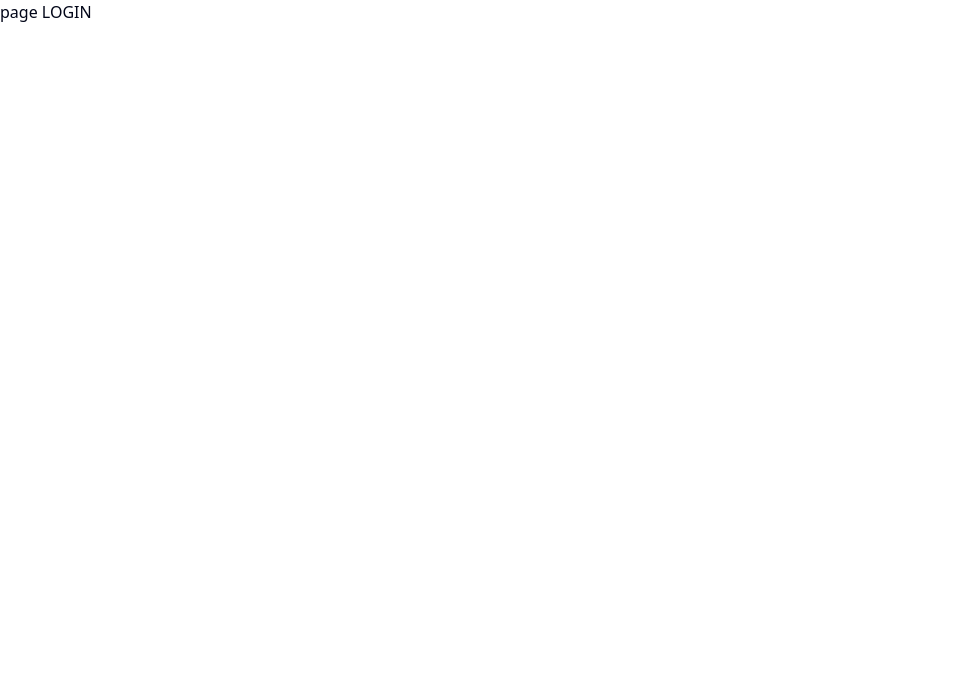
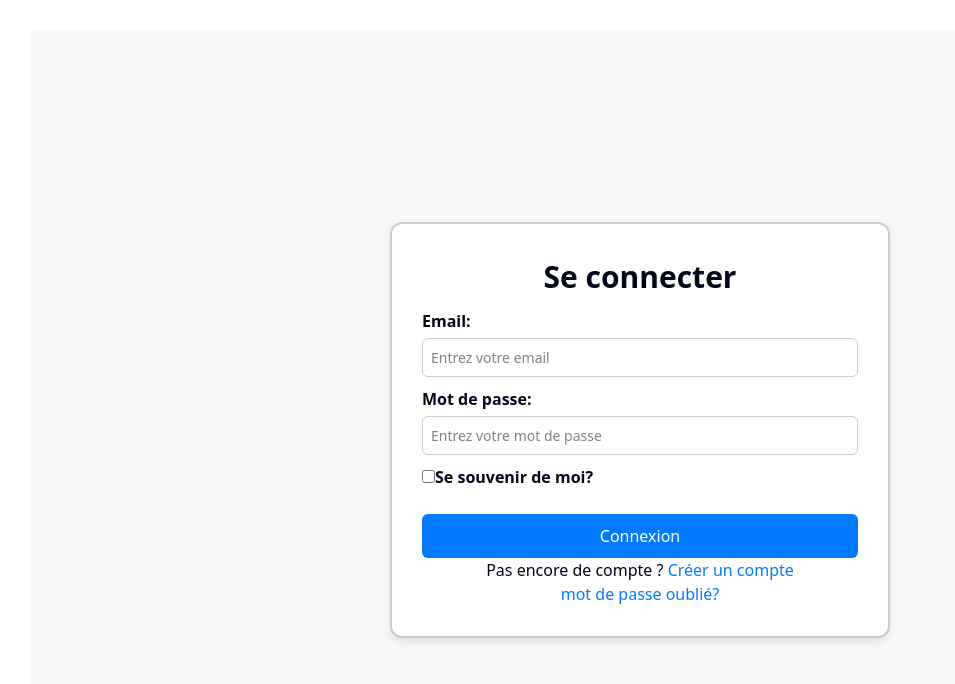
Before and after one commit to Adnane-Louardi-dev/student-task-manager, a Next.js app: page /dashboard/log-in in a window 1280 px wide. Shown: the top 684 px of the page, without its empty margins (0-955 px from the left). Built offline with nearby package versions, Linux system fonts and the light colour scheme.

Commit message:
modifications and a forgot password page

```diff
--- a/src/app/dashboard/log-in/page.css
+++ b/src/app/dashboard/log-in/page.css
@@ -0,0 +1,69 @@
+.forme {
+  display: flex;
+  justify-content: center;
+  align-items: center;
+  height: 100vh; /* full screen height */
+  background-color: #f9f9f9;
+  margin: 30px;
+
+}
+
+/* Style the form itself */
+.formulaire {
+  display: flex;
+  flex-direction: column;
+  padding: 30px;
+  border: 2px solid #ccc;
+  border-radius: 12px;
+  background-color: #ffffff;
+  width: 500px;
+  box-shadow: 0 4px 8px rgba(0, 0, 0, 0.1);
+}
+
+.formulaire label {
+  margin-top: 10px;
+  margin-bottom: 5px;
+  font-weight: bold;
+}
+
+.formulaire input,
+.formulaire textarea {
+  padding: 8px;
+  border: 1px solid #ccc;
+  border-radius: 6px;
+  font-size: 14px;
+}
+
+
+.formulaire button {
+  margin-top: 20px;
+  padding: 10px;
+  background-color: #007bff;
+  color: white;
+  border: none;
+  border-radius: 6px;
+  cursor: pointer;
+  font-size: 16px;
+}
+
+.formulaire button:hover {
+  background-color: #0056b3;
+}
+.p{
+    text-align: center;
+}
+a{
+    color:#007bff
+
+}
+h2{
+    text-align: center;
+    font-size:30px;
+    font-weight: bold;
+}
+.forgotpassword{
+    text-align: center;
+}
+a:hover{
+    text-decoration: underline ;
+}
--- a/src/app/dashboard/log-in/page.tsx
+++ b/src/app/dashboard/log-in/page.tsx
@@ -1,5 +1,89 @@
-export default function Page() {
+'use client';
+import React, { useEffect, useState } from 'react';
+import './page.css';
+
+function Login() {
+  const [rememberMe, setRememberMe] = useState(false);
+
+  // Check if "remember me" info is in localStorage when the component mounts
+  useEffect(() => {
+    const savedEmail = localStorage.getItem('email');
+    const savedPassword = localStorage.getItem('password');
+
+    if (savedEmail && savedPassword) {
+      // Automatically fill the form if data is found
+      document.getElementById('email').value = savedEmail;
+      document.getElementById('password').value = savedPassword;
+      setRememberMe(true); // Keep the checkbox checked
+    }
+  }, []);
+
+  // Handle login form submission
+  const handleLogin = (e: React.FormEvent<HTMLFormElement>) => {
+    e.preventDefault();
+    const form = e.currentTarget;
+    const email = form.elements['email'].value;
+    const password = form.elements['password'].value;
+
+    const storedUser = localStorage.getItem(email);
+
+    if (!storedUser) {
+      alert("Cet email n'existe pas.");
+      return;
+    }
+
+    const user = JSON.parse(storedUser);
+
+    if (user.password !== password) {
+      alert("Mot de passe incorrect.");
+      return;
+    }
+
+    // If "Remember me" is checked, store the credentials in localStorage
+    if (rememberMe) {
+      localStorage.setItem('email', email);
+      localStorage.setItem('password', password);
+    } else {
+      localStorage.removeItem('email');
+      localStorage.removeItem('password');
+    }
+
+    alert("Connexion réussie !");
+    // redirect or set session logic here
+  };
+
+  // Handle checkbox change
+  const handleCheckboxChange = (e: React.ChangeEvent<HTMLInputElement>) => {
+    setRememberMe(e.target.checked);
+  };
+
   return (
-      <h1>page LOGIN</h1>
-  )
+    <div className='forme'>
+      <form onSubmit={handleLogin} className='formulaire'>
+        <h2>Se connecter</h2>
+        <label htmlFor='email'>Email:</label>
+        <input type='email' name='email' id='email' required placeholder='Entrez votre email' />
+
+        <label htmlFor='password'>Mot de passe:</label>
+        <input type='password' name='password' id='password' required placeholder='Entrez votre mot de passe' />
+
+        <label htmlFor="subscribe">
+          <input
+            type="checkbox"
+            id="rememberpassword"
+            name="rememberpassword"
+            checked={rememberMe}
+            onChange={handleCheckboxChange}
+          />
+          Se souvenir de moi?
+        </label>
+
+        <button type='submit'>Connexion</button>
+        <p className='p'>Pas encore de compte ? <a href='sign-in'>Créer un compte</a></p>
+        <a href='./mot-de-passe-oublie'className='forgotpassword'>mot de passe oublié?</a>
+      </form>
+    </div>
+  );
 }
+
+export default Login;
--- /dev/null
+++ b/src/app/dashboard/mot-de-passe-oublie/page.css
@@ -0,0 +1,69 @@
+
+.container {
+  display: flex;
+  justify-content: center;  /* Center horizontally */
+  align-items: center;      /* Center vertically */
+  height: 100vh;       /* Full height of the viewport */
+  margin:0;
+
+  background-color: #f9f9f9; /* Optional styling */
+
+}
+
+.centercontainer {
+
+  padding: 2rem;
+  background-color: white; /* Optional: to make the box stand out */
+  border-radius: 10px;
+  box-shadow: 0 0 10px rgba(0,0,0,0.1);
+  border: solid black;
+}
+.Email{
+    border: solid black;
+    border-radius:5px;
+    margin: 10px;
+    width: 500px;        /* Make it wider */
+  height: 40px;        /* Make it taller */
+  font-size: 16px;     /* Bigger text inside */
+  padding: 8px 12px;   /* Optional: more spacing inside */
+}
+
+.title{
+    font-size: 20px;
+    font-weight: bold;
+
+}
+.firstline{
+     height: 1px;               /* Thickness */
+  background-color: black;   /* Color */
+  border: none;              /* Remove default border */
+  margin: 1rem 0;            /* Optional spacing */
+}
+.paragraph{
+    font-size: 20px
+}
+button.btnone, button.btntwo {
+
+
+  gap: 30px;
+
+  padding: 10px 20px;
+  font-size: 14px;
+  border: solid;
+  border-radius: 10px;
+  cursor: pointer;
+  margin-top: 10px;
+  gap: 10px;
+}
+
+.btnone {
+  background-color: blue;
+  color: white;
+}
+
+.btntwo {
+  background-color: white;
+  color: black;
+  border: solid black;
+  margin: 10px;
+}
--- /dev/null
+++ b/src/app/dashboard/mot-de-passe-oublie/page.tsx
@@ -0,0 +1,55 @@
+'use client'
+
+
+import React, { useState } from 'react';
+import './page.css'
+function motdepasseoublie() {
+    const [email, setEmail] = useState('');
+  const [error, setError] = useState('');
+
+  const handleSubmit = (e: React.FormEvent) => {
+    e.preventDefault();
+
+    // Check if the email exists in localStorage
+    const userData = JSON.parse(localStorage.getItem(email) || '{}');
+
+    if (!userData || Object.keys(userData).length === 0) {
+      setError("Cet email n'existe pas.");
+    } else {
+      setError('');
+      alert("Un email a été envoyé pour récupérer votre mot de passe.");
+      // Proceed to password reset logic or show success message
+    }
+
+}
+
+
+    return (
+        <div className='container'>
+            <div className='centercontainer'>
+            <p className='title'>trouvez votre compte</p>
+            <hr className='firstline'></hr>
+            <p className='paragraph'>Veuillez entrer votre e-mail  pour rechercher votre compte.</p>
+            <form onSubmit={handleSubmit}>
+          <input
+            type='email'
+            placeholder="email"
+            className="Email"
+            required
+            value={email}
+            onChange={(e) => setEmail(e.target.value)} // Bind email state
+          />
+          {error && <p style={{color: 'red'}}>{error}</p>}  {/* Display error message if email does not exist */}
+            <hr/>
+            <div className='buttons'>
+               <button type='submit' className='btnone'>confirmer</button>
+
+               <button  type='submit' className='btntwo'>annuler</button>
+
+            </div>
+         </form>
+    </div>
+ </div>
+    )
+}
+export default motdepasseoublie;
--- a/src/app/dashboard/sign-in/page.css
+++ b/src/app/dashboard/sign-in/page.css
@@ -56,3 +56,7 @@ a{
     color:#007bff
 
 }
+a:hover{
+  text-decoration: underline;
+
+}
--- a/src/app/dashboard/sign-in/page.tsx
+++ b/src/app/dashboard/sign-in/page.tsx
@@ -3,50 +3,86 @@ import React from 'react';
 import './page.css';
 
 function Join() {
-  const handlChange = (e: React.FormEvent<HTMLFormElement>) => {
+  const handleChange = (e: React.FormEvent<HTMLFormElement>) => {
     e.preventDefault();
-    const forme = e.currentTarget;
+    const form = e.currentTarget;
 
-    const nom = forme.elements["nom"].value;
-    const prenom = forme.elements["prenom"].value;
-    const email = forme.elements["email"].value;
-    const password = forme.elements["password"].value;
-    const confpassword = forme.elements["confpassword"].value;
+    const nom = form.elements["nom"].value;
+    const prenom = form.elements["prenom"].value;
+    const email = form.elements["email"].value;
+    const password = form.elements["password"].value;
+    const confpassword = form.elements["confpassword"].value;
+    const code = form.elements["code"].value;
+    const birthdateValue = form.elements["birthdate"].value;
+
+    // Check if the names contain numbers
+    const nameRegex = /^[A-Za-zÀ-ÿ\s'-]+$/;
+
+if (!nameRegex.test(nom)) {
+  alert("Le nom ne doit contenir que des lettres.");
+  return;
+}
+if (!nameRegex.test(prenom)) {
+  alert("Le prénom ne doit contenir que des lettres.");
+  return;
+}
 
     if (password !== confpassword) {
       alert("Le mot de passe et la confirmation ne correspondent pas !");
       return;
     }
+
     const passwordRegex = /^(?=.*[A-Z])(?=.*\d).{8,}$/;
-
     if (!passwordRegex.test(password)) {
       alert("Le mot de passe doit contenir au moins 8 caractères, une majuscule et un chiffre.");
-
       return;
     }
-const code = forme.elements["code"].value;
 
     const codeRegex = /^\d{8}$/;
-
     if (!codeRegex.test(code)) {
-  alert("Le code appogée doit contenir exactement 8 chiffres.");
+      alert("Le code apogée doit contenir exactement 8 chiffres.");
       return;
     }
-    // Proceed with submission logic
-    console.log({ nom, prenom, email, password });
+
+    const birthdate = new Date(birthdateValue);
+    const today = new Date();
+    const age = today.getFullYear() - birthdate.getFullYear();
+    const monthDiff = today.getMonth() - birthdate.getMonth();
+
+    if (
+      age < 17 ||
+      (age === 17 && monthDiff < 0) ||
+      (age === 17 && monthDiff === 0 && today.getDate() < birthdate.getDate())
+    ) {
+      alert("Vous devez avoir au moins 17 ans pour vous inscrire.");
+      return;
+    }
+
+    // Check if email already exists
+    if (localStorage.getItem(email)) {
+      alert("Cet email est déjà utilisé.");
+      return;
+    }
+
+    // Save user to localStorage
+    const userData = { nom, prenom, email, password, code, birthdate: birthdateValue };
+    localStorage.setItem(email, JSON.stringify(userData));
+
+    alert("Compte créé avec succès !");
+    window.location.href = "/log-in";
   };
 
   return (
     <div className='forme'>
-      <form onSubmit={handlChange} className='formulaire'>
+      <form onSubmit={handleChange} className='formulaire'>
         <label htmlFor='nom'>Nom:</label>
         <input type='text' id='nom' name='nom' placeholder='Entrer votre Nom' required />
 
         <label htmlFor='prenom'>Prénom:</label>
         <input type='text' name='prenom' id='prenom' placeholder='Entrer votre Prénom' required />
-        <label htmlFor='codeapogee'> code apogée:</label>
-        <input type='number' name='code' id='codeapogee' placeholder='entrez ton code appogee' required/>
 
+        <label htmlFor='codeapogee'>Code apogée:</label>
+        <input type='number' name='code' id='codeapogee' placeholder='Entrez votre code apogée' required/>
 
         <label htmlFor='email'>Email:</label>
         <input type='email' name='email' id='email' placeholder='Entrer votre Email' required />
@@ -55,17 +91,15 @@ if (!codeRegex.test(code)) {
         <input type='password' id='password' name='password' placeholder='Entrer un mot de passe' required />
 
         <label htmlFor='confpassword'>Confirmer mot de passe:</label>
-        <input type='password' id='confpassword' name='confpassword' placeholder='Entrer ton mot de passe encore' required />
+        <input type='password' id='confpassword' name='confpassword' placeholder='Confirmer votre mot de passe' required />
 
         <label htmlFor='birthdate'>Date de naissance:</label>
         <input type='date' name='birthdate' id='birthdate' required />
 
         <button type='submit'>Enregistrer</button>
-        <p className='p'>already have an account? <a href="log-in">sign in</a></p>
+        <p className='p'>Vous avez déjà un compte ? <a href="./log-in">Se connecter</a></p>
       </form>
-
     </div>
-
   );
 }
 
```
Lines whose indentation alone changed are shown as unchanged.
